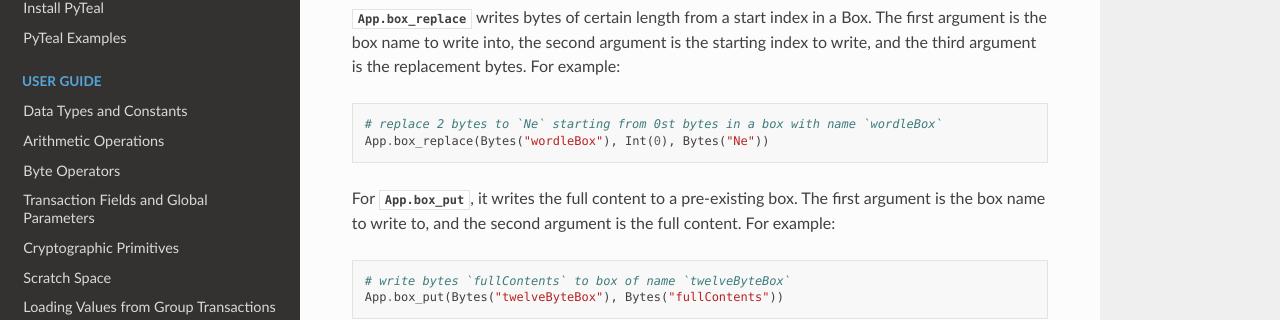
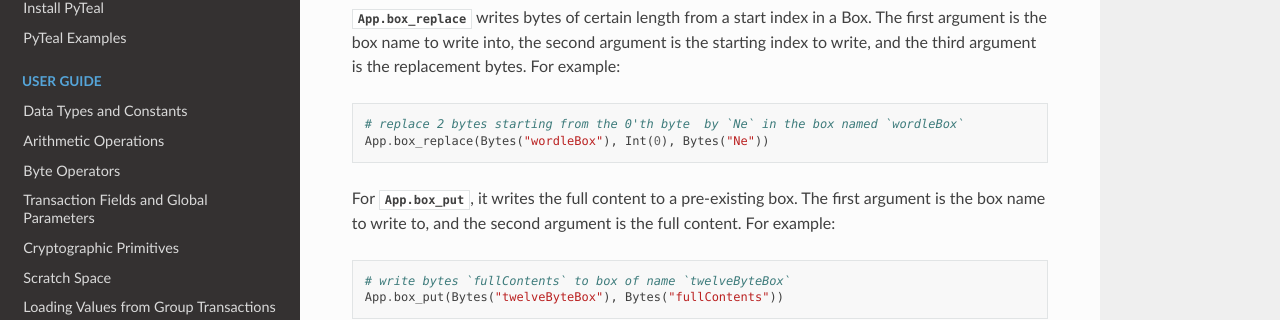
Before and after one commit to algorand/pyteal, a Sphinx documentation site: the page built from docs/state.rst, in a window 1280 px wide and 900 px high, scrolled down 5946 px. Shown: the part 143-463 px from the top of the window. Built offline with Sphinx 7.4.7 and the Read the Docs theme 2.0.0, drawn with Linux system fonts in a browser that asks for light colours.

Commit message:
Update docs/state.rst
Co-authored-by: Zeph Grunschlag <tzaffi@users.noreply.github.com>

```diff
--- a/docs/state.rst
+++ b/docs/state.rst
@@ -299,7 +299,7 @@ and the third argument is the replacement bytes. For example:
 
 .. code-block:: python
 
-   # replace 2 bytes to `Ne` starting from 0st bytes in a box with name `wordleBox`
+   # replace 2 bytes starting from the 0'th byte  by `Ne` in the box named `wordleBox`
    App.box_replace(Bytes("wordleBox"), Int(0), Bytes("Ne"))
 
 For :any:`App.box_put`, it writes the full content to a pre-existing box.
```
